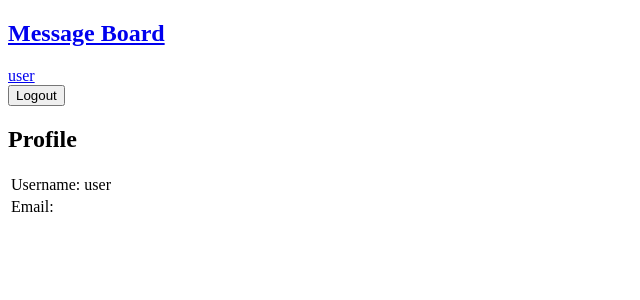
After one commit to Niria/csb-project1, a Django app: page /message_board/profile/user in a window 1280 px wide. The commit adds this page. Shown: the top 300 px of the page, without its empty margins (0-640 px from the left). Run offline with Django 5.2, Linux system fonts and the light colour scheme; data comes from the database, SQL or seed files in the repository; both versions use the stored data as it was after the commit.

Commit message:
add base template and modify other templates to extend it

```diff
--- a/message_board/models.py
+++ b/message_board/models.py
@@ -1,9 +1,11 @@
 from django.db import models
 from django.conf import settings
+from django.contrib.auth import get_user_model
 
+User = get_user_model()
 
 class Thread(models.Model):
-    user = models.ForeignKey(settings.AUTH_USER_MODEL, on_delete=models.CASCADE)
+    user = models.ForeignKey(User, on_delete=models.CASCADE)
     title = models.CharField(max_length=64)
     content = models.CharField(max_length=4096)
     upvotes = models.IntegerField(default=0)
@@ -12,7 +14,7 @@ class Thread(models.Model):
         return f"Title: {self.title}\nUpvotes:{self.upvotes}\nContent: {self.content}"
 
 class Reply(models.Model):
-    user = models.ForeignKey(settings.AUTH_USER_MODEL, on_delete=models.CASCADE)
+    user = models.ForeignKey(User, on_delete=models.CASCADE)
     thread = models.ForeignKey(Thread, on_delete=models.CASCADE)
     content = models.CharField(max_length=4096)
     upvotes = models.IntegerField(default=0)
--- a/message_board/templates/message_board/base.html
+++ b/message_board/templates/message_board/base.html
@@ -0,0 +1,24 @@
+<!DOCTYPE html>
+<html lang="en">
+
+<head>
+  <title>Message Board - {% block title %}{% endblock %}</title>
+</head>
+
+<body>
+  {% include 'message_board/navbar.html' %}
+  <div>
+    {% if messages %}
+    <ul>
+      {% for message in messages %}
+      <li style="color: red;">{{ message }}</li>
+      {% endfor %}
+    </ul>
+    {% endif %}
+    {% block content %}{% endblock %}
+  </div>
+  <footer>
+  </footer>
+</body>
+
+</html>
--- a/message_board/templates/message_board/login.html
+++ b/message_board/templates/message_board/login.html
@@ -1,3 +1,7 @@
+{% extends 'message_board/base.html' %}
+
+{% block title %}Login{% endblock title %}
+{% block content %}
 {% if messages %}
 <div>
   {% for message in messages %}
@@ -17,3 +21,4 @@
   </p>
   <input type="submit" value="Login"/>
 </form>
+{% endblock content %}
--- /dev/null
+++ b/message_board/templates/message_board/navbar.html
@@ -0,0 +1,18 @@
+<nav>
+  <a href="{% url 'message_board:index' %}">
+    <h1>Message Board</h1>
+  </a>
+  <div>
+    {% if user.is_authenticated %}
+    <span>
+      <a href="{% url 'message_board:profile_view' user.username %}">{{ user.username }}</a>
+      <form action="{% url 'message_board:logout_view' %}" method="post">
+        {% csrf_token %}
+        <input type="submit" value="Logout" />
+      </form>
+    </span>
+    {% else %}
+    <a href="{% url 'message_board:login_view' %}" type="button">Login</a>
+    {% endif %}
+  </div>
+</nav>
--- /dev/null
+++ b/message_board/templates/message_board/profile.html
@@ -0,0 +1,18 @@
+{% extends 'message_board/base.html' %}
+
+{% block title %}Profile{% endblock title %}
+{% block content %}
+<div>
+  <h2>Profile</h2>
+  <table>
+    <tr>
+      <td>Username: </td>
+      <td>{{ user.username }}</td>
+    </tr>
+    <tr>
+      <td>Email: </td>
+      <td>{{ user.email }}</td>
+    </tr>
+  </table>
+</div>
+{% endblock content %}
--- a/message_board/templates/message_board/thread.html
+++ b/message_board/templates/message_board/thread.html
@@ -1,4 +1,7 @@
-<nav><a href="{% url 'message_board:index' %}">Back to Home</a></nav>
+{% extends 'message_board/base.html' %}
+
+{% block title %}{{ thread.title }}{% endblock title %}
+{% block content %}
 <div>
   <h1>{{ thread.title }}</h1>
   <p>Submitted by {{ thread.user.username }}</p>
@@ -34,3 +37,4 @@
     </ul>
   {% endif %}
 </div>
+{% endblock content %}
--- a/message_board/urls.py
+++ b/message_board/urls.py
@@ -7,6 +7,7 @@ urlpatterns = [
     path("accounts/", include("django.contrib.auth.urls")),
     path("login", views.login_view, name="login_view"),
     path("logout", views.logout_view, name="logout_view"),
+    path("profile/<str:username>", views.profile_view, name="profile_view"),
     path("threads/<int:thread_id>/", views.thread, name="thread"),
     path("threads/new/", views.new_thread, name="new_thread"),
     path("threads/<int:thread_id>/delete/", views.delete_thread, name="delete_thread"),
--- a/message_board/views.py
+++ b/message_board/views.py
@@ -1,11 +1,11 @@
 from django.http import HttpResponseRedirect
 from django.shortcuts import render, redirect, get_object_or_404
 from django.urls import reverse
-from django.contrib.auth import authenticate, login, logout
+from django.contrib.auth import authenticate, login, logout, get_user_model
 from django.contrib import messages
 
 from .models import Thread, Reply
-
+User = get_user_model()
 
 def index(request):
     thread_list = Thread.objects.all()
@@ -28,6 +28,10 @@ def logout_view(request):
     if request.method == "POST":
         logout(request)
     return redirect("message_board:index")
+
+def profile_view(request, username):
+    user = get_object_or_404(User, username=username)
+    return render(request, "message_board/profile.html", {"user": user})
 
 def thread(request, thread_id):
     thread = get_object_or_404(Thread, pk=thread_id)
```
Also changed, not shown: message_board/templates/message_board/index.html (+8 -16 lines), db.sqlite3.
